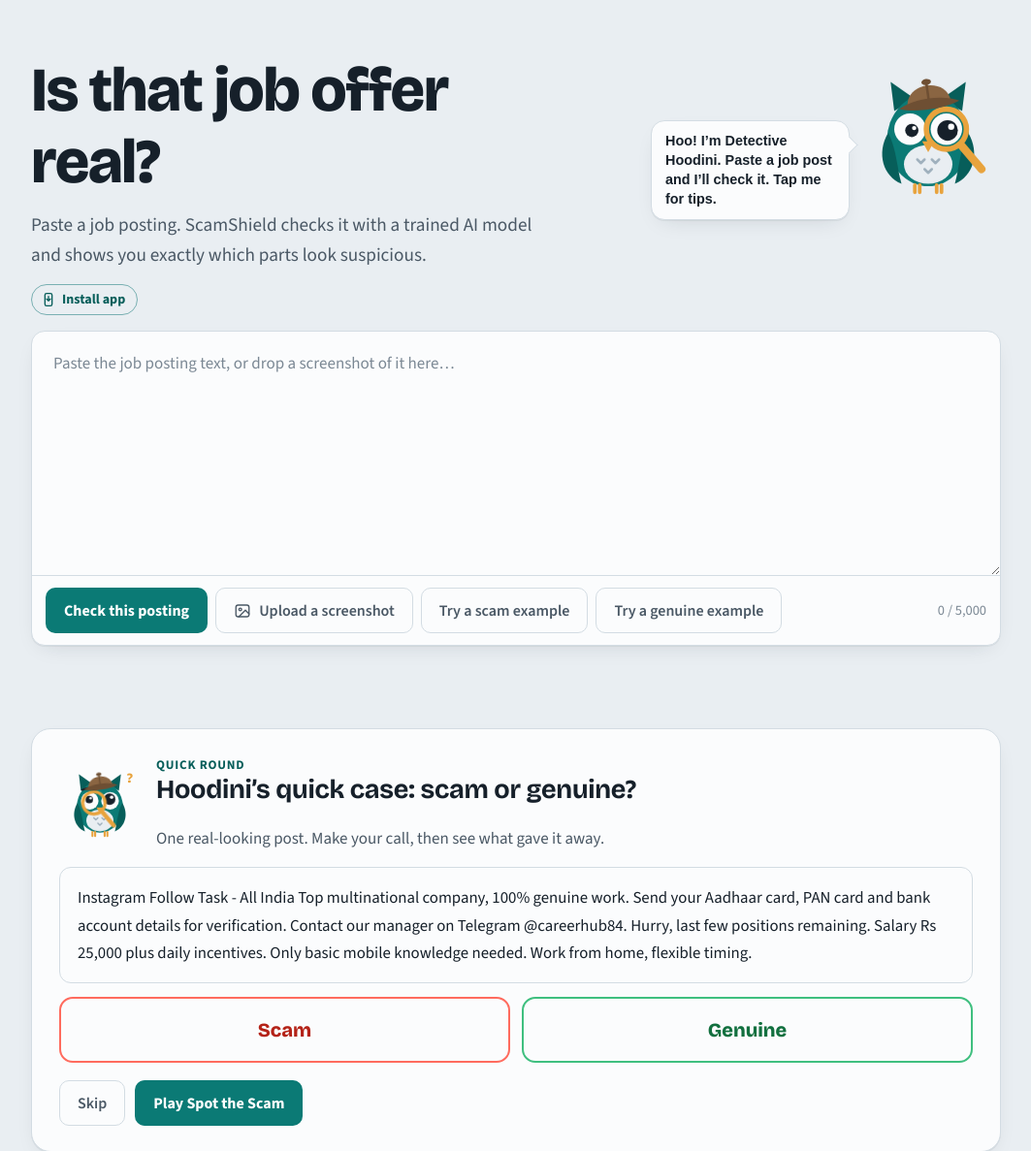
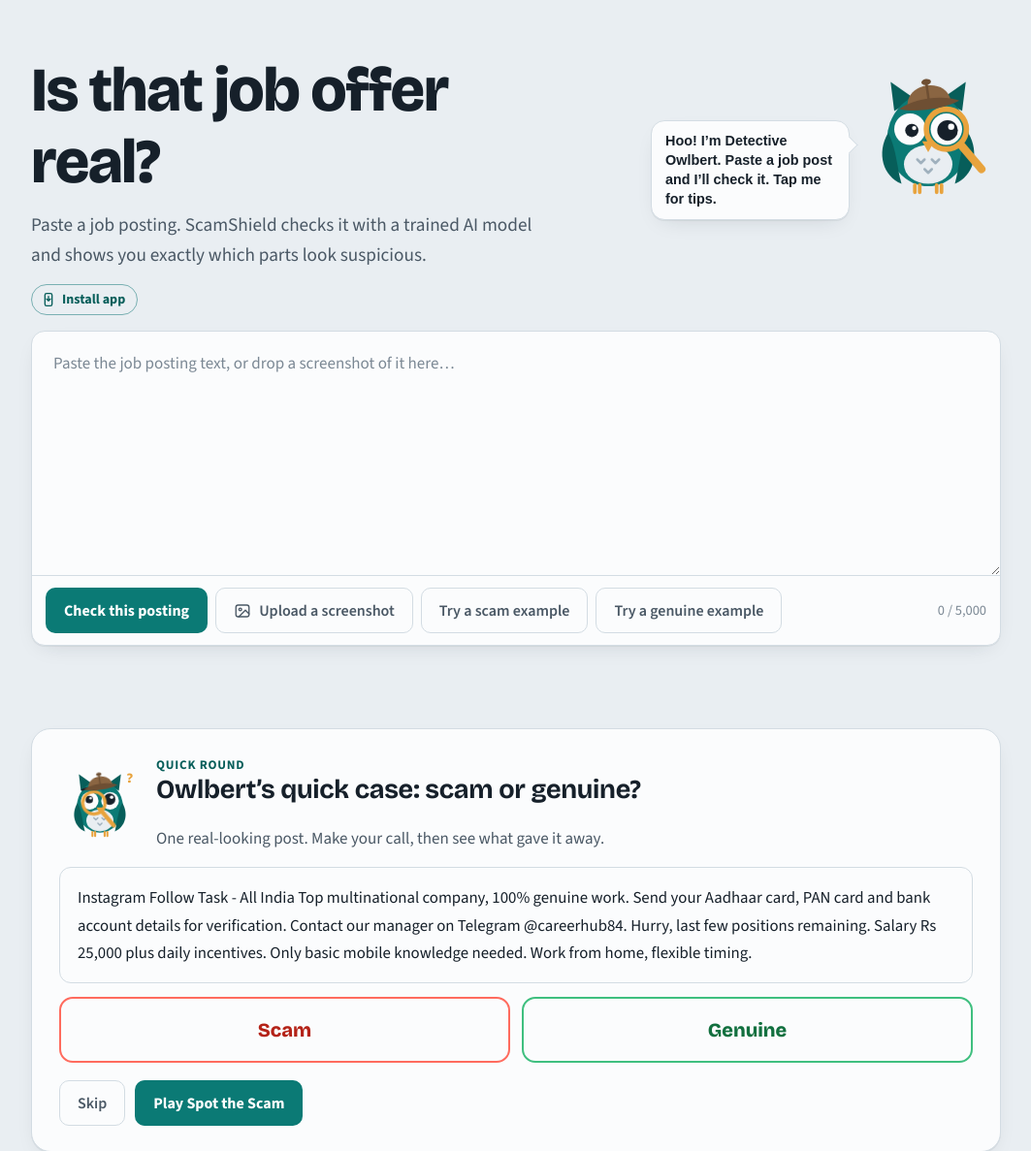
Before and after one commit to muhammad-12pa/hiring-scam-detector, a Flask app: page / in a window 1280 px wide. Shown: the part 56-1243 px from the top of the page at 97% size, without its empty margins (108-1171 px from the left). Run offline with Flask 3, Linux system fonts and the light colour scheme; parts of the project's set-up code (start-up, migrations or seed data) failed here and were passed over.

Commit message:
v3.4: rename the mascot to Detective Owlbert on the website
Co-Authored-By: Claude Opus 5.5 <noreply@anthropic.com>
Claude-Session: https://claude.ai/code/session_019QWMaVrvR9ct6AreLANLf9

```diff
--- a/app.py
+++ b/app.py
@@ -12,7 +12,7 @@ from red_flags import combined_risk, find_red_flags, rule_for_word
 app = Flask(__name__)
 
 # Bump on every deploy; shown in the page footer and at /version so you can tell it's live.
-VERSION = "v3.3"
+VERSION = "v3.4"
 
 # Public address, used for link previews (og:image needs an absolute URL).
 SITE_URL = os.environ.get("SITE_URL", "https://hiring-scam-detector.onrender.com").rstrip("/")
--- a/static/fun.js
+++ b/static/fun.js
@@ -19,14 +19,14 @@
   }
   let introduced = false;
   heroOwl.addEventListener("click", () => {
-    lastTip = introduced ? Owl.randomTip(lastTip) : "Hoo! I’m Detective Hoodini. No scam escapes me. Tap again for tips.";
+    lastTip = introduced ? Owl.randomTip(lastTip) : "Hoo! I’m Detective Owlbert. No scam escapes me. Tap again for tips.";
     introduced = true;
     setOwl($("heroOwlArt"), "happy");
     say(lastTip);
     heroOwl.classList.remove("hop"); void heroOwl.offsetWidth; heroOwl.classList.add("hop");
     setTimeout(() => setOwl($("heroOwlArt"), "idle"), 1400);
   });
-  if (innerWidth > 720) setTimeout(() => { if (bubble.classList.contains("hidden")) say("Hoo! I’m Detective Hoodini. Paste a job post and I’ll check it. Tap me for tips.", 6000); }, 1200);
+  if (innerWidth > 720) setTimeout(() => { if (bubble.classList.contains("hidden")) say("Hoo! I’m Detective Owlbert. Paste a job post and I’ll check it. Tap me for tips.", 6000); }, 1200);
 
   // ---------- While checking ----------
   let factTimer;
--- a/static/owl.js
+++ b/static/owl.js
@@ -1,4 +1,4 @@
-// Detective Hoodini, the ScamShield owl: one drawing with a few moods, shared by the checker and the game.
+// Detective Owlbert, the ScamShield owl: one drawing with a few moods, shared by the checker and the game.
 // Owl.svg(mood) returns inline SVG markup. Moods: idle, think, alarm, careful, happy, oops.
 (() => {
   const INK = "#16202A", AMBER = "#E8A33D";
--- a/static/script.js
+++ b/static/script.js
@@ -86,16 +86,16 @@ async function postJSON(url, body, onRetry) {
       raw = await res.text();
     } catch (netErr) {
       if (attempt < RETRIES) { onRetry && onRetry(); await sleep(4000); continue; }
-      throw new Error("Hoodini lost the trail. Check your connection and try again.");
+      throw new Error("Owlbert lost the trail. Check your connection and try again.");
     }
     let data = {};
     try { data = raw ? JSON.parse(raw) : {}; } catch { /* non-JSON error page */ }
     if (res.ok) return data;
     if ([502, 503, 504].includes(res.status)) {
       if (attempt < RETRIES) { onRetry && onRetry(); await sleep(4000); continue; }
-      throw new Error("Hoodini lost the trail: the server is waking up or busy. Wait a minute, then try again.");
+      throw new Error("Owlbert lost the trail: the server is waking up or busy. Wait a minute, then try again.");
     }
-    if (res.status >= 500 || !data.error) throw new Error("Hoodini lost the trail: something went wrong on the server. Try again.");
+    if (res.status >= 500 || !data.error) throw new Error("Owlbert lost the trail: something went wrong on the server. Try again.");
     throw new Error(data.error);   // e.g. "too short / too long": shown as it is
   }
 }
@@ -556,7 +556,7 @@ async function drawResultCard(d) {
   });
   if (flags.length > 4) { x.fillStyle = soft; x.fillText(`and ${flags.length - 4} more`, 175, y); }
 
-  // Footer: Detective Hoodini + where to check a post yourself
+  // Footer: Detective Owlbert + where to check a post yourself
   x.font = `700 38px ${BODY}`;
   const line1 = "Check a job post yourself";
   const owlSize = 104, gap = 22;
--- a/static/style.css
+++ b/static/style.css
@@ -549,7 +549,7 @@ footer { background: var(--nav-bg); color: var(--nav-ink); padding: 18px 0; font
   .nav-inner { gap: 10px; }
 }
 
-/* Dark theme: a lighter Hoodini and a visible speech bubble */
+/* Dark theme: a lighter Owlbert and a visible speech bubble */
 @media (prefers-color-scheme: dark) {
   :root:not([data-theme="light"]) .owl-body { fill: #3CC2B9; }
   :root:not([data-theme="light"]) .owl-accent { fill: #1F9C93; }
--- a/static/sw.js
+++ b/static/sw.js
@@ -26,7 +26,7 @@ self.addEventListener("fetch", event => {
     event.respondWith(fetch(req).catch(() => new Response(
       `<!doctype html><meta name="viewport" content="width=device-width,initial-scale=1"><title>ScamShield</title>
        <body style="font-family:system-ui,sans-serif;background:#E9EEF2;color:#16202A;display:grid;place-items:center;min-height:90vh;text-align:center;padding:24px">
-       <div><h1 style="margin:0 0 8px">Hoodini lost the trail</h1><p>You’re offline. ScamShield needs the internet to check a posting. Connect and try again.</p>
+       <div><h1 style="margin:0 0 8px">Owlbert lost the trail</h1><p>You’re offline. ScamShield needs the internet to check a posting. Connect and try again.</p>
        <button onclick="location.reload()" style="font:inherit;font-weight:700;padding:10px 18px;border:0;border-radius:10px;background:#0B7A75;color:#fff">Try again</button></div>`,
       { headers: { "content-type": "text/html; charset=utf-8" } })));
   }
--- a/templates/index.html
+++ b/templates/index.html
@@ -56,7 +56,7 @@
             <h1>Is that job offer real?</h1>
             <p class="lede">Paste a job posting. ScamShield checks it with a trained AI model and shows you exactly which parts look suspicious.</p>
           </div>
-          <button id="heroOwl" class="hero-owl" type="button" aria-label="Detective Hoodini, the ScamShield owl. Tap for a scam-spotting tip">
+          <button id="heroOwl" class="hero-owl" type="button" aria-label="Detective Owlbert, the ScamShield owl. Tap for a scam-spotting tip">
             <span id="heroOwlArt" class="owl-art"></span>
             <span id="heroBubble" class="owl-bubble hidden" role="status" aria-live="polite"></span>
           </button>
@@ -108,7 +108,7 @@
         <div id="thinking" class="thinking hidden" role="status" aria-live="polite">
           <span id="thinkOwl" class="owl-art"></span>
           <div>
-            <p class="thinking-title">Detective Hoodini is investigating…</p>
+            <p class="thinking-title">Detective Owlbert is investigating…</p>
             <p class="thinking-fact"><b>Did you know?</b> <span id="thinkFact"></span></p>
           </div>
         </div>
@@ -206,7 +206,7 @@
             <span id="quizOwl" class="owl-art"></span>
             <div>
               <p class="quiz-kicker">Quick round</p>
-              <h2 id="quizTitle">Hoodini’s quick case: scam or genuine?</h2>
+              <h2 id="quizTitle">Owlbert’s quick case: scam or genuine?</h2>
               <p class="quiz-sub">One real-looking post. Make your call, then see what gave it away.</p>
             </div>
           </div>
@@ -311,7 +311,7 @@
       <div class="container">
         <h2>About the project</h2>
         <p>Online recruitment platforms are increasingly targeted by fake job postings and phishing scams. Existing deep learning detectors work well but act as black boxes. This project adds an explainability layer so every prediction comes with a human-readable justification.</p>
-        <p>Meet <b>Detective Hoodini</b>, our owl mascot. He gives scam-spotting tips, reacts to every result and hosts the Spot the Scam game. No scam escapes him.</p>
+        <p>Meet <b>Detective Owlbert</b>, our owl mascot. He gives scam-spotting tips, reacts to every result and hosts the Spot the Scam game. No scam escapes him.</p>
         <div class="team">
           <div>
             <h3>Team</h3>
--- a/templates/play.html
+++ b/templates/play.html
@@ -53,7 +53,7 @@
           <span id="homeOwl" class="owl-art"></span>
           <h1 class="game-title">Spot the Scam</h1>
         </div>
-        <p class="lede"><b>Hoodini’s case file: real-looking job posts.</b> Scam or genuine? After each one you’ll see the giveaway, and whether you beat ScamShield’s AI.</p>
+        <p class="lede"><b>Owlbert’s case file: real-looking job posts.</b> Scam or genuine? After each one you’ll see the giveaway, and whether you beat ScamShield’s AI.</p>
 
         <div id="rankCard" class="rank-card">
           <span id="rankIcon" class="rank-icon"></span>
@@ -62,7 +62,7 @@
             <p id="rankNext" class="rank-next"></p>
             <div id="rankBar" class="rank-bar" role="progressbar" aria-label="Progress to next rank" aria-valuemin="0" aria-valuemax="100" aria-valuenow="0"><span id="rankFill"></span></div>
           </div>
-          <p class="rank-ladder">Trainee → Constable → Inspector → Detective → Sherlock → Hoodini</p>
+          <p class="rank-ladder">Trainee → Constable → Inspector → Detective → Sherlock → Owlbert</p>
         </div>
 
         <div class="modes">
```
Also changed, not shown: static/game.js (+7 -7 lines).
